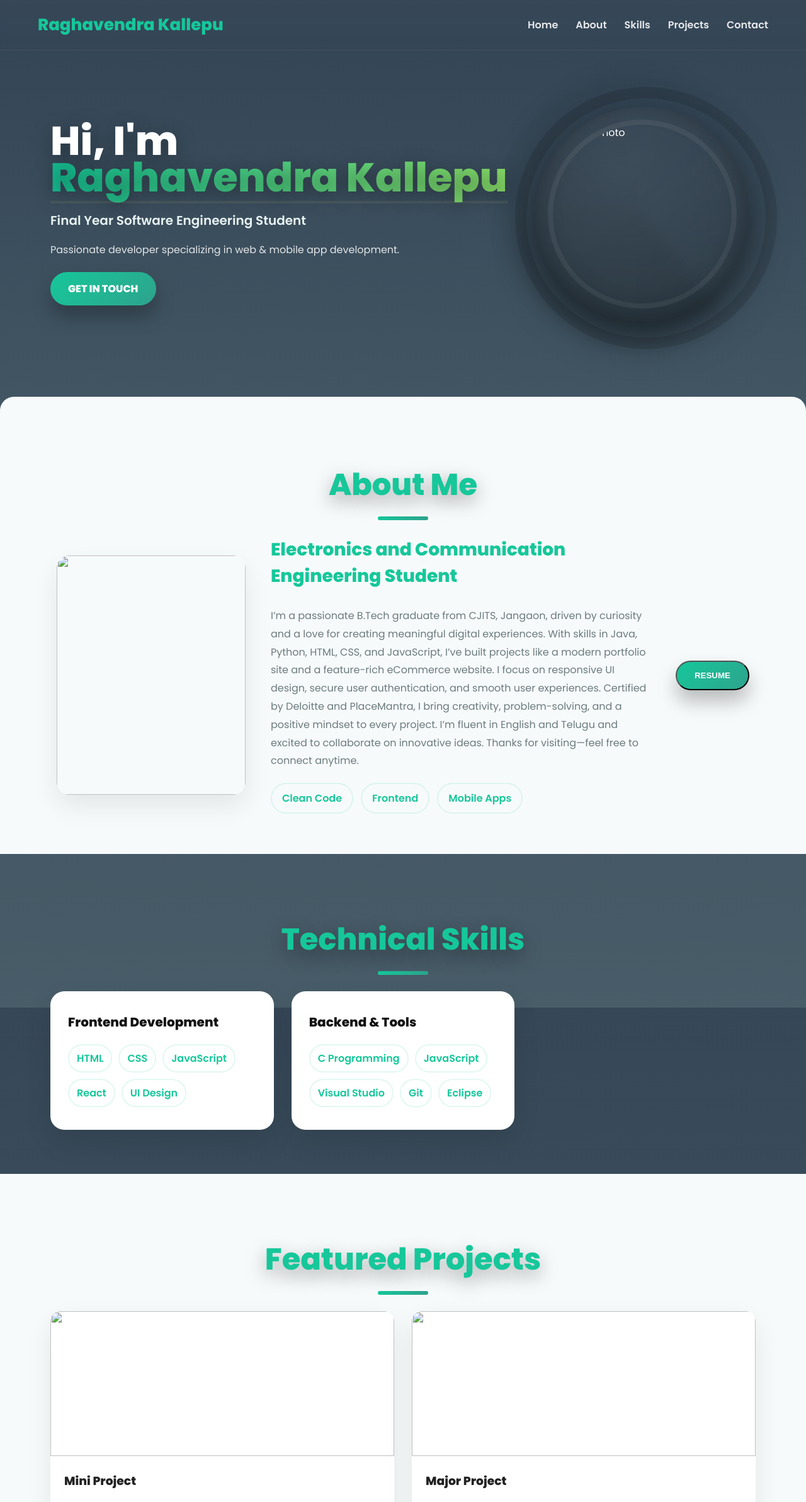
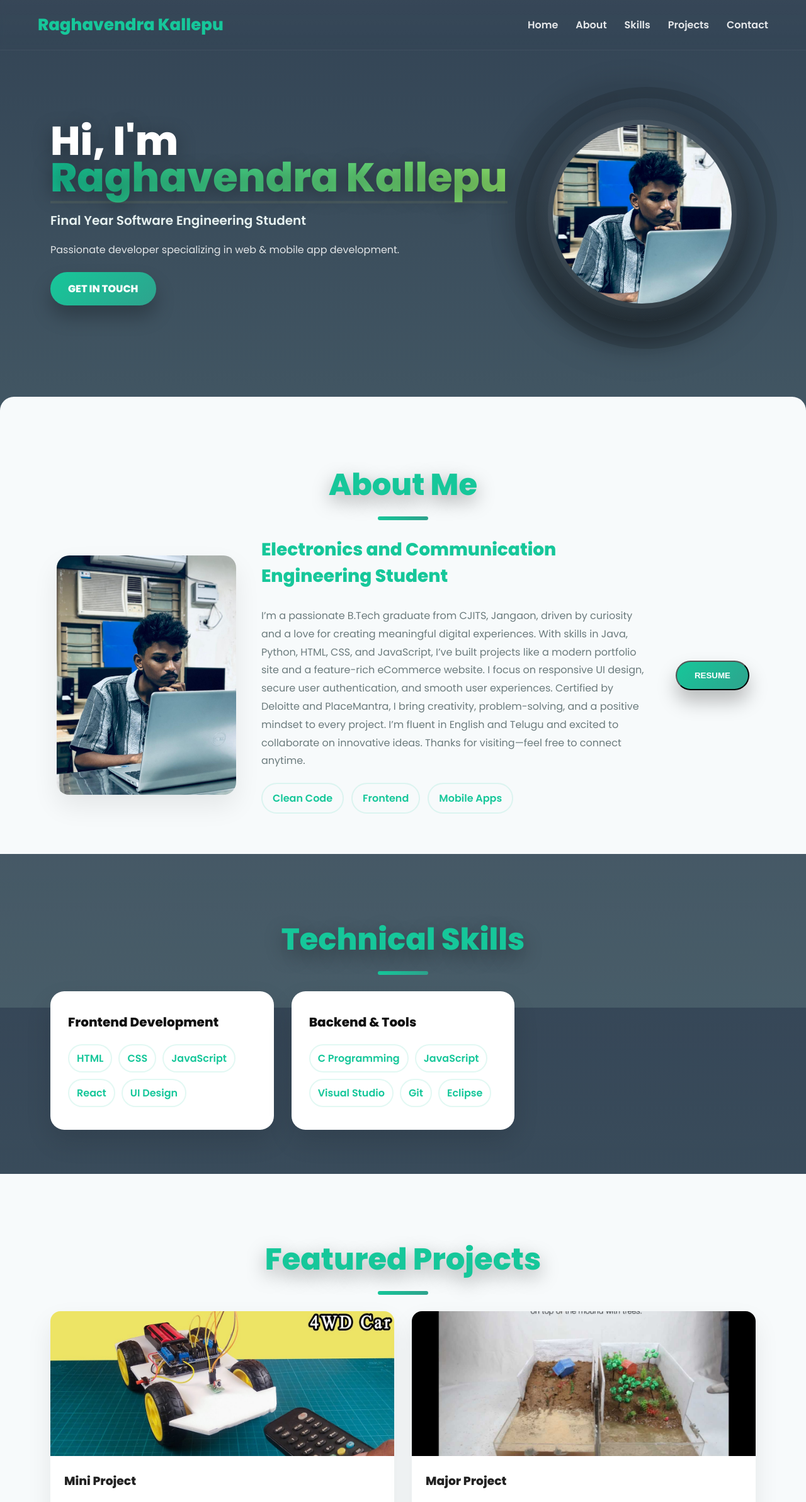
Before and after one commit to raghavendrakallepu-ux/My_portfolio, a plain HTML site: page index.html in a window 1280 px wide. Shown: the top 2385 px of the page at 63% size. Drawn offline with Linux system fonts and the light colour scheme; files whose address does not match are found by name.

Commit message:
Update index.html

```diff
--- a/index.html
+++ b/index.html
@@ -9,7 +9,7 @@
     <link rel="stylesheet"
           href="https://cdnjs.cloudflare.com/ajax/libs/font-awesome/6.5.0/css/all.min.css">
       <link rel="stylesheet" href="port1.css">
-    <link rel="icon" href="/Assets/me2.jpg " type="image/x-icon">
+    <link rel="icon" href="Assets/me2.jpg " type="image/x-icon">
 </head>
 <body>
 
@@ -38,7 +38,7 @@
 
         <div class="hero-right">
             <div class="photo-circle">
-                <img src="me.jpg" alt="Profile Photo">
+                <img src="Assets/me.jpg" alt="Profile Photo">
             </div>
         </div>
     </section>
@@ -48,7 +48,7 @@
         <h2 class="section-title">About Me</h2>
 
         <div class="about-box">
-            <img src="me.jpg" class="about-img">
+            <img src="Assets/me.jpg" class="about-img">
             <div class="about-text">
                 <h3>Electronics and Communication Engineering Student</h3>
                 <p>
@@ -106,7 +106,7 @@ Certified by Deloitte and PlaceMantra, I bring creativity, problem-solving, and
 
             <!-- PROJECT 1 -->
             <div class="project-card">
-                <img src="6.jpg">
+                <img src="Assets/6.jpg">
                 <h3>Mini Project</h3>
                 <p>Automatic Vehicle Speed Regulation System.</p>
 
@@ -124,7 +124,7 @@ Certified by Deloitte and PlaceMantra, I bring creativity, problem-solving, and
 
             <!-- PROJECT 2 -->
             <div class="project-card">
-                <img src="5.jpg">
+                <img src="Assets/5.jpg">
                 <h3>Major Project</h3>
                 <p>Real-Time Monitoring of Mining Operations and Connected Workers.</p>
 
@@ -142,7 +142,7 @@ Certified by Deloitte and PlaceMantra, I bring creativity, problem-solving, and
 
             <!-- PROJECT 3 -->
             <div class="project-card">
-                <img src="/Assets/retail.jpg">
+                <img src="Assets/retail.jpg">
                 <h3>Retail Shop Billing System</h3>
                 <p>A desktop billing software using Java Swing + JDBC + iText PDF.</p>
 
```
